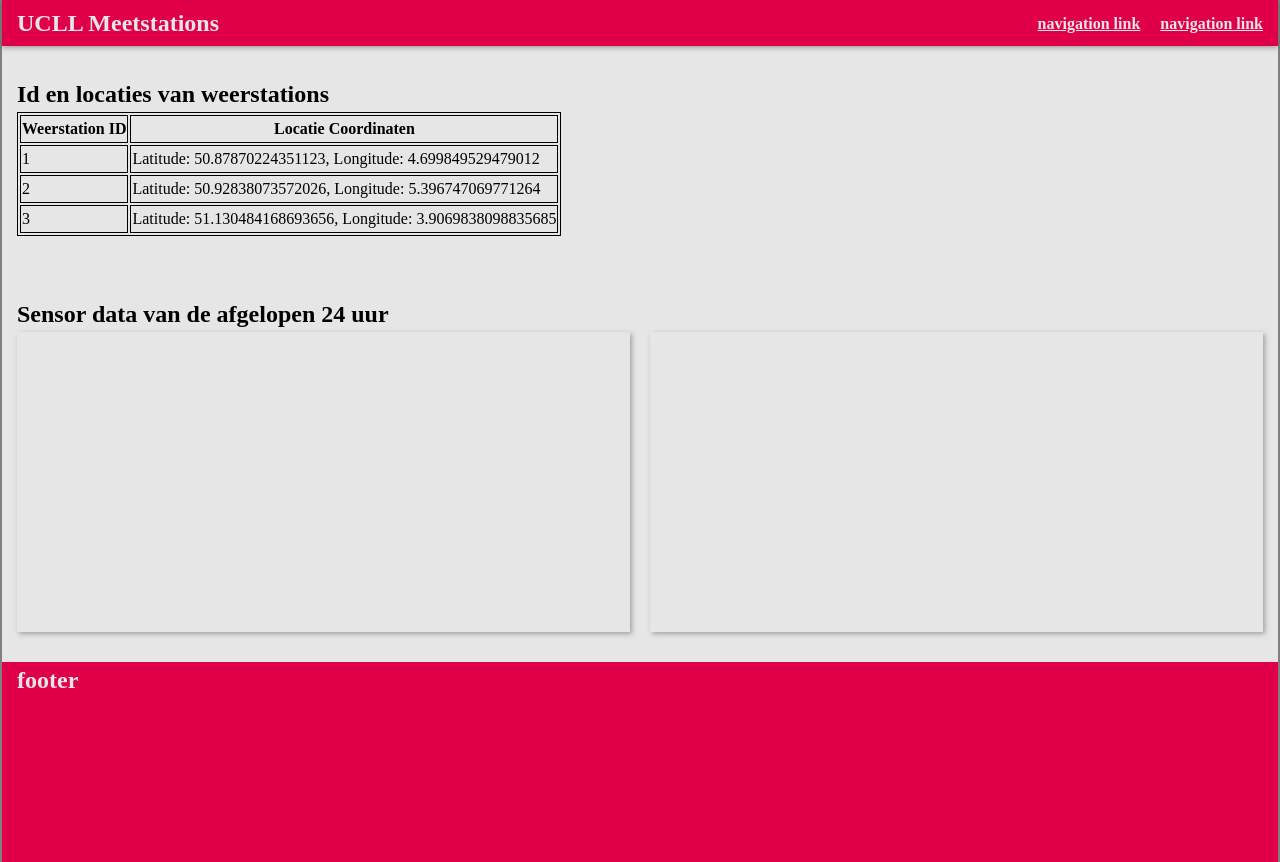
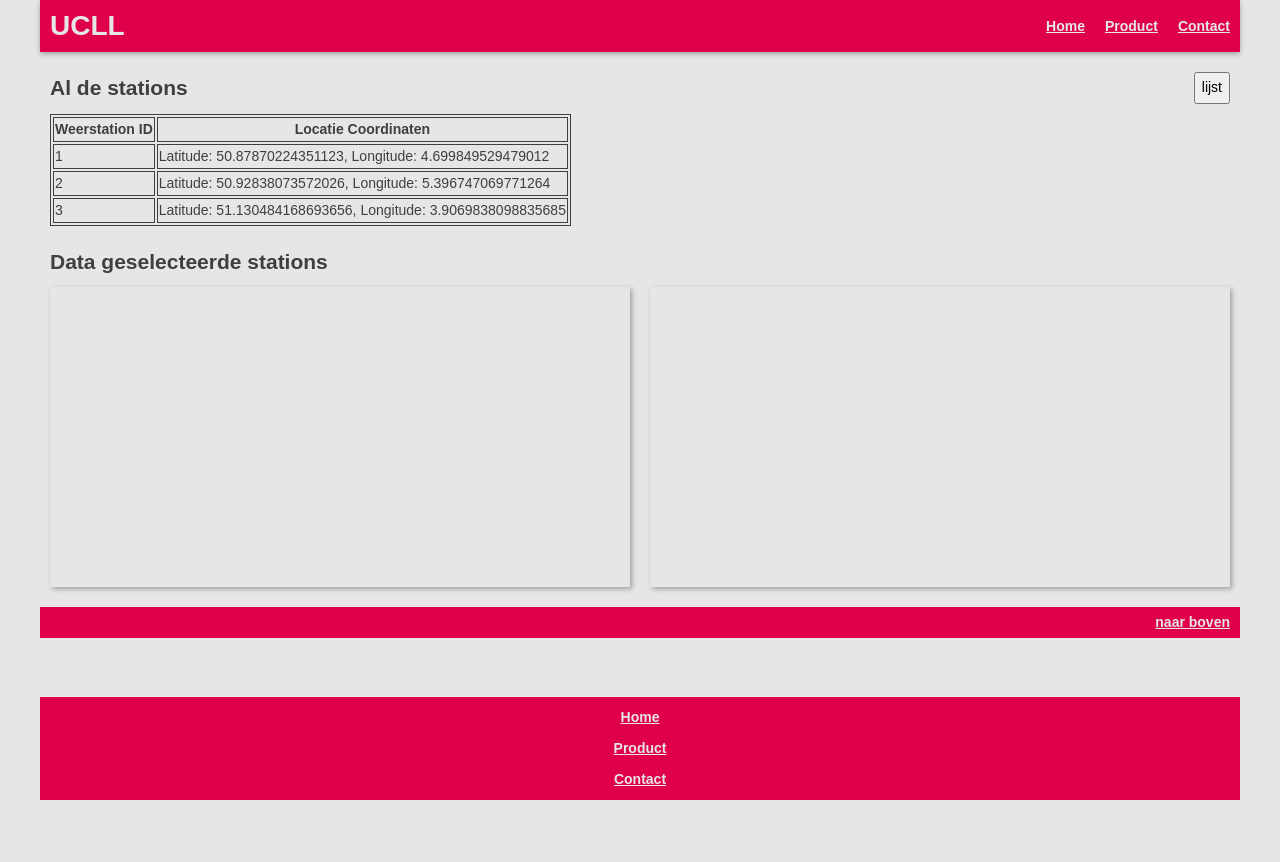
Before and after one commit to vvnoah/weatherstation-web, a website: page public/index.html in a window 1280 px wide. After the commit the page ends 800 px from the top, so only its background shows below. Drawn offline with nearby package versions, Linux system fonts and the light colour scheme; no server answers.

Commit message:
mobiele versie staat gelijk aan figma design

```diff
--- /dev/null
+++ b/public/css/navbar.css
@@ -0,0 +1,81 @@
+
+body > header {
+    position: sticky;
+    top: 0;
+    left: 0;
+    z-index: 1000;
+
+    width: 100%;
+
+    display: flex;
+    flex-direction: column;
+
+    padding-inline: var(--spacing-inline-sm);
+    padding-top: 5px;
+    padding-bottom: 5px;
+
+    background-color: var(--color-secondary);
+    color: var(--color-font-2);
+
+    box-shadow: 0 2px 5px rgba(0, 0, 0, 0.3);
+}
+
+@media (min-width: 600px) {
+    body > header {
+        flex-direction: row;
+        justify-content: space-between;
+        align-items: center;
+    }
+}
+
+body > header > div {
+    display: flex;
+    flex-direction: row;
+    justify-content: space-between;
+    align-items: center;
+}
+
+body > header > nav {
+    display: none;
+    flex-direction: column;
+    justify-content: space-around;
+    align-items: flex-start;
+    gap: 10px;
+}
+
+@media (min-width: 600px) {
+    body > header > nav {
+        display: flex;
+        flex-direction: row;
+        gap: 20px;
+    }
+}
+
+body > header > nav > a {
+    font-weight: bold;
+    color: var(--color-font-2);
+}
+
+#nav-toggle-checkbox {
+    display: none;
+}
+
+#nav-toggle-label {
+    display: block;
+    cursor: pointer;
+    font-size: 24px;
+    background-color: transparent;
+    border: none;
+}
+
+@media (min-width: 600px) {
+    #nav-toggle-label {
+        display: none;
+    }
+}
+
+#nav-toggle-checkbox:checked + nav {
+    display: flex;
+    padding-top: 10px;
+    padding-bottom: 10px;
+}
--- /dev/null
+++ b/public/css/root.css
@@ -0,0 +1,95 @@
+:root {
+    --color-primary: rgb(230, 230, 230);
+    --color-secondary: rgb(224, 0, 73);
+
+    --color-font-1: rgb(63, 63, 63);
+    --color-font-2: rgb(230, 230, 230);
+
+    --spacing-inline-sm: 10px;
+    --spacing-section: 20px;
+
+    --border-1: 2px solid gray;
+}
+
+body {
+    overflow-y: scroll;
+
+    display: flex;
+    flex-direction: column;
+    gap: 0px;
+
+    min-width: 300px;
+    max-width: 1200px;
+
+    min-height: 100svh;
+
+    margin-left: auto;
+    margin-right: auto;
+
+    font-family: Arial, Helvetica, sans-serif;
+    font-size: 14px;
+
+    background-color: var(--color-primary);
+    color: var(--color-font-1);
+}
+
+main {
+    flex-grow: 1;
+}
+
+section {
+    padding-inline: var(--spacing-inline-sm);
+    padding-top: var(--spacing-section);
+}
+
+section > header {
+    display: flex;
+    justify-content: space-between;
+    margin-bottom: 10px;
+}
+
+.back-to-top {
+    position: sticky;
+    bottom: 0;
+    z-index: 1000;
+
+    padding-inline: var(--spacing-inline-sm);
+    padding-top: 5px;
+    padding-bottom: 5px;
+    margin-top: var(--spacing-section);
+
+    text-align: right;
+    font-weight: bold;
+
+    background-color: var(--color-secondary);
+}
+
+.back-to-top a {
+    color: var(--color-font-2);
+}
+
+body > footer {
+    flex-shrink: 0;
+
+    padding-inline: var(--spacing-inline-sm);
+    padding-top: 10px;
+    padding-bottom: 10px;
+
+    background-color: var(--color-secondary);
+}
+
+body > footer > nav {
+    display: flex;
+    flex-direction: column;
+    align-items: center;
+    gap: 10px;
+}
+
+body > footer > nav > a {
+    font-weight: bold;
+    color: var(--color-font-2);
+}
+
+table, th, td {
+    border: 1px solid;
+}
--- a/public/css/style.css
+++ /dev/null
@@ -1,139 +0,0 @@
-:root {
-    --color-primary: rgb(230, 230, 230);
-    --color-secondary: rgb(224, 0, 73);
-
-    --color-font-1: rgb(63, 63, 63);
-    --color-font-2: rgb(230, 230, 230);
-
-    --padding-inline: 15px;
-    --padding-section: 30px;
-
-    --border-1: 2px solid gray;
-}
-
-body {
-    overflow-y: scroll;
-}
-
-a {
-    font-weight: bold;
-    color: var(--color-font-2);
-}
-
-.page {
-    display: flex;
-    flex-direction: column;
-
-    max-width: 1450px;
-    min-width: 200px;
-    min-height: 100svh;
-    margin-left: auto;
-    margin-right: auto;
-
-    background-color: var(--color-primary);
-}
-
-.page-header {
-    position: sticky;
-    top: 0;
-    left: 0;
-    width: 100%;
-    z-index: 1000;
-    display: flex;
-    flex-direction: column;
-    justify-content: flex-start;
-
-    padding-top: 5px;
-    padding-inline: var(--padding-inline);
-
-    background-color: var(--color-secondary);
-    color: var(--color-font-2);
-
-    box-shadow: 0 2px 5px rgba(0, 0, 0, 0.3);
-}
-
-.page-header > div {
-    display: flex;
-    flex-direction: row;
-    justify-content: space-between;
-    align-items: center;
-    margin-bottom: 5px;
-}
-
-.page-nav {
-    display: none;
-    flex-direction: column;
-    justify-content: space-around;
-    align-items: flex-start;
-    gap: 10px;
-    margin-bottom: 10px;
-    background-color: var(--color-secondary);
-}
-
-#page-nav-toggle-checkbox {
-    display: none;
-}
-
-.page-nav-toggle-label {
-    display: block;
-    cursor: pointer;
-    font-size: 24px;
-    background-color: transparent;
-    border: none;
-}
-
-#page-nav-toggle-checkbox:checked + .page-nav {
-    display: flex;
-}
-
-@media (min-width: 768px) {
-    .page {
-        border-left: var(--border-1);
-        border-right: var(--border-1);
-    }
-
-    .page-header {
-        display: flex;
-        flex-direction: row;
-        justify-content: space-between;
-        align-items: flex-end;
-    }
-
-    .page-nav-toggle-label {
-        display: none;
-    }
-
-    .page-nav {
-        display: flex;
-        flex-direction: row;
-        gap: 20px;
-    }
-}
-
-main {
-    flex-grow: 1;
-}
-
-table, th, td {
-    border: 1px solid;
-}
-
-section {
-    min-height: 150px;
-    padding-inline: var(--padding-inline);
-    padding-top: var(--padding-section);
-    padding-bottom: var(--padding-section);
-}
-
-footer {
-    flex-shrink: 0;
-    height: 200px;
-    padding-inline: var(--padding-inline);
-    background-color: var(--color-secondary);
-    color: var(--color-font-2);
-}
-
-.canvas {
-    width: 100px;
-    height: 100px;
-}
--- a/public/index.html
+++ b/public/index.html
@@ -4,27 +4,31 @@
     <meta charset="UTF-8">
     <meta name="viewport" content="width=device-width, initial-scale=1.0">
     <link rel="stylesheet" href="css/reset.css">
-    <link rel="stylesheet" href="css/style.css">
+    <link rel="stylesheet" href="css/root.css">
+    <link rel="stylesheet" href="css/navbar.css">
     <link rel="stylesheet" href="css/chart.css">
     <script src="https://cdn.jsdelivr.net/npm/chart.js"></script>
-    <title>UCLL Meetstations</title>
+    <title>Home</title>
 </head>
 <body>
-    <div class="page">
-        <header class="page-header">
+    <header>
         <div>
-                <h2>UCLL Meetstations</h2>
-                <label for="page-nav-toggle-checkbox" class="page-nav-toggle-label">☰</label>
+            <h1>UCLL</h1>
+            <label for="nav-toggle-checkbox" id="nav-toggle-label">☰</label>
         </div>
-            <input type="checkbox" id="page-nav-toggle-checkbox">
-            <nav class="page-nav">
-                <a href="#">navigation link</a>
-                <a href="#">navigation link</a>
+        <input type="checkbox" id="nav-toggle-checkbox">
+        <nav>
+            <a href="/">Home</a>
+            <a href="#">Product</a>
+            <a href="#">Contact</a>
         </nav>
     </header>
     <main>
         <section>
-                <h1>Id en locaties van weerstations</h1>
+            <header>
+                <h2>Al de stations</h2>
+                <button>lijst</button>
+            </header>
             <div class="Tabel">
                 <table>
                     <tr>
@@ -47,7 +51,9 @@
             </div>
         </section>
         <section>
-                <h1>Sensor data van de afgelopen 24 uur</h1>
+            <header>
+                <h2>Data geselecteerde stations</h2>
+            </header>
             <div class="list">
                 <div class="chart">
                     <canvas id="temperature-chart"></canvas>
@@ -57,11 +63,17 @@
                 </div>
             </div>
         </section>
+        <div class="back-to-top">
+            <a href="#">naar boven</a>
+        </div>
     </main>
     <footer>
-            <h2>footer</h2>
+        <nav>
+            <a href="/">Home</a>
+            <a href="#">Product</a>
+            <a href="#">Contact</a>
+        </nav>
     </footer>
-    </div>
 </body>
 <script src="javascript/chart.js"></script>
 </html>
```
Lines whose indentation alone changed are shown as unchanged.
